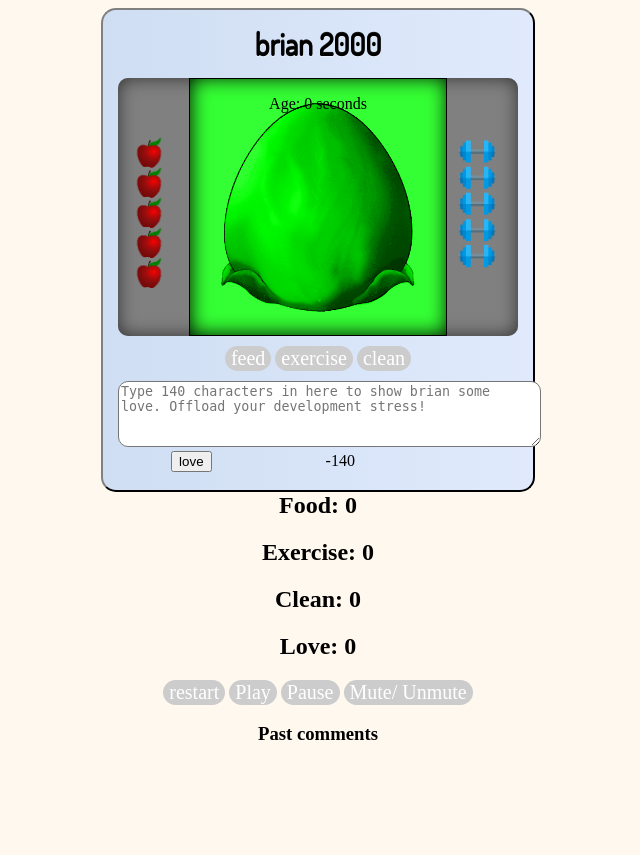
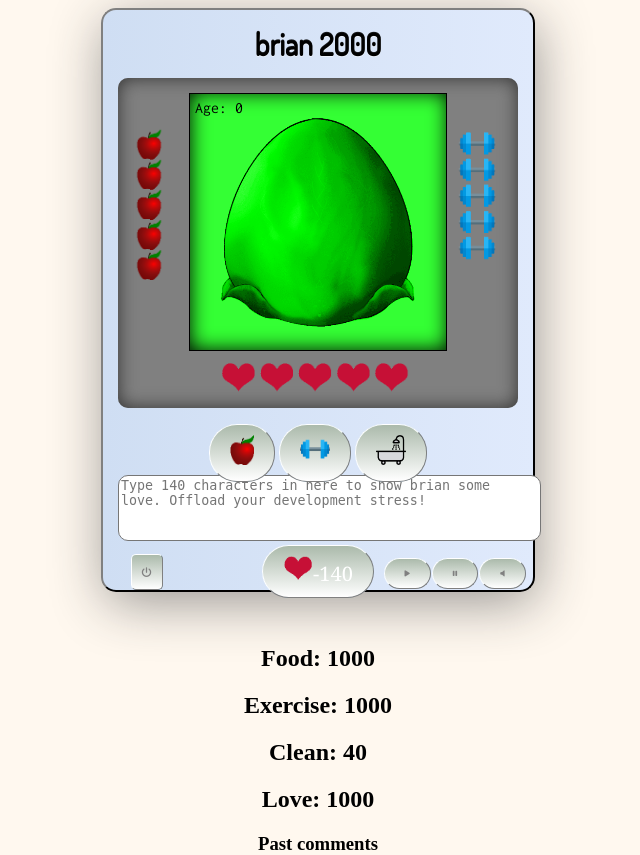
Before and after one commit to gabrielghost/WDI-PROJECT-1, a PHP site: page / in a window 1280 px wide. Shown: the whole page, without its empty margins (322-962 px from the left). Before the commit the page ends 740 px from the top, so only its background shows below. Run offline with PHP 8.4, Linux system fonts and the light colour scheme; some libraries are stand-ins or nearby versions; some web fonts are replaced.

Commit message:
UI finished enough to present. some UI glitches remain

```diff
--- a/css/style.css
+++ b/css/style.css
@@ -12,7 +12,7 @@
 
 }
 
-button {
+/*button {
     background-color: #ccc;
     -moz-border-radius: 5px;
     -webkit-border-radius: 5px;
@@ -28,18 +28,7 @@
     border: none;
     background:red;
     box-shadow: 0px 0px 1px #777;
-}
-.buttonClean{
-background-image: url('.images/buttons/noun_16560_cc.png');
-}
-.buttonExercise{
-
-}
-.buttonFeed{
-background-image: url('.images/buttons/noun_16557_cc.png');
-width:40px;
-height:40px;
-}
+}*/
 
 img{
   user-drag: none;
@@ -72,6 +61,7 @@
   position: relative;
   top: 0px;
   width: 400px;
+  height: 330px;
   background-color: grey;
     border-radius: 10px;
     -webkit-box-shadow: inset 0px 0px 18px 0px rgba(50, 50, 50, 1);
@@ -82,7 +72,7 @@
 .housing{
 display: absolute;
 width: 400px;
-height: 450px;
+height: 550px;
 background: #ced7e8; /* fallback for old browsers */
 background: -webkit-linear-gradient(to left, #E0EAFC , #CFDEF3); /* Chrome 10-25, Safari 5.1-6 */
 background: linear-gradient(to left, #E0EAFC , #CFDEF3); /* W3C, IE 10+/ Edge, Firefox 16+, Chrome 26+, Opera 12+, Safari 7+ */
@@ -95,6 +85,9 @@
  border-bottom: 2px solid black;
  border-left: 2px solid grey;
  border-top: 2px solid grey;
+ -webkit-box-shadow: 3px 12px 54px -2px rgba(38,42,46,0.48);
+ -moz-box-shadow: 3px 12px 54px -2px rgba(38,42,46,0.48);
+ box-shadow: 3px 12px 54px -2px rgba(38,42,46,0.48);
 }
 .comments{
   list-style: none;
@@ -111,7 +104,48 @@
   top: -200px;
 
 }
+.loveForm{
+  position: relative;
+  top: 67px;
+}
+.auxCont{
+  font-size: 4px;
+  position: relative;
+  top: -35px;
+  left: 120px;
+  padding: 0px;
+      text-align: center;
+      box-shadow:none !important;
+}
+.auxCont button{
+  font-size: 7px;
+  color: grey;
+box-shadow:none !important;
+    text-align: center;
+}
+#restart{
+  position: relative;
+      top: 0px;
+      left: -220px;
+      border-radius: 5px;
+      padding: 10px;
+      font-size: 10px;
+      box-shadow:none !important;
+      text-shadow:none !important;
 
+}
+#loveStat{
+  position: relative;
+  top: 28px;
+  left: 0px;
+  z-index: 1;
+  display: inline;
+  padding: 10px;
+  background-color: none;
+}
+.loveForm button{
+  position: relative;
+}
 #poo1{
   position: relative;
   top: -1px;
@@ -136,34 +170,95 @@
   visibility: hidden;
     display: inline;
 }
+
+button {
+  background: #3498db;
+  background-image: -webkit-linear-gradient(top, #abbaab, #ffffff);
+  background-image: -moz-linear-gradient(top, #abbaab, #ffffff);
+  background-image: -ms-linear-gradient(top, #abbaab, #ffffff);
+  background-image: -o-linear-gradient(top, #abbaab, #ffffff);
+  background-image: linear-gradient(to bottom, #abbaab, #ffffff);
+  border-right: 1px solid grey;
+   border-bottom: 1px solid grey;
+   border-left: 1px solid white;
+   border-top: 1px solid white;
+  -webkit-border-radius: 28;
+  -moz-border-radius: 28;
+  border-radius: 28px;
+  font-family: Georgia;
+  color: #ffffff;
+  font-size: 20px;
+  padding: 10px 20px 10px 20px;
+  text-decoration: none;
+}
+
+button:hover {
+  background: #3cb0fd;
+  background-image: -webkit-linear-gradient(top, #3cb0fd, #3498db);
+  background-image: -moz-linear-gradient(top, #3cb0fd, #3498db);
+  background-image: -ms-linear-gradient(top, #3cb0fd, #3498db);
+  background-image: -o-linear-gradient(top, #3cb0fd, #3498db);
+  background-image: linear-gradient(to bottom, #3cb0fd, #3498db);
+  border-right: 1px solid #3cb0fd;
+   border-bottom: 1px solid #3cb0fd;
+   border-left: 1px solid #aadeff;
+   border-top: 1px solid #aadeff;
+}
+
 .buttonInputs{
   margin: 10px 0;
+  display: inline;
+  position: relative;
+  top: -107px;
 }
 .screen.living p{
   padding: 5px;
   margin: 0 auto;
   text-align: left;
 }
+.screen.living p
+input[type=submit] {
+  position:relative !important;
+  left:-50px !important;
+  top:0px !important;
+  }
+.screen.start p{
+  padding: 5px;
+  margin: 0 auto;
+  text-align: left;
+}
+.screen.start p
 input[type=submit] {
   position:relative !important;
   left:-50px !important;
   top:0px !important;
   }
 .characterCounter{
-  margin: 0 60px;
+  /*margin: 0 60px;*/
   text-align: center;
+  position: relative;
+/*top: -30px;
+left: 165px;*/
+    margin: auto;
 }
 textarea{
   border-radius: 10px;
+      resize: none;
 }
 .avatar{
   position: relative;
   top: 215px;
   left: 20px;
 }
-
+p{
+  font-family: 'Inconsolata';
+}
 .living {
   background-image: url('../images/cartoon_natural_landscape_vector_278572.jpg');
+}
+
+#cleanGif {
+  background-image: url('../gifs/chick/duck_wash.gif');
 }
 
 .death {
@@ -176,7 +271,7 @@
 
 .screen{
   position: relative;
-  top: 0px;
+  top: 15px;
   height: 256px;
   width: 256px;
   background-color: none;
--- a/index.html
+++ b/index.html
@@ -9,7 +9,9 @@
   })();
   </script> -->
   <title>brian_2000</title>
+  <script src="https://use.fontawesome.com/74a1eb65a6.js"></script>
   <script src="https://ajax.googleapis.com/ajax/libs/jquery/2.1.3/jquery.min.js"></script>
+  <link href="https://fonts.googleapis.com/css?family=Inconsolata|VT323" rel="stylesheet">
   <script type="text/javascript" src="js/app.js"></script>
   <link href="https://fonts.googleapis.com/css?family=Merriweather" rel="stylesheet">
   <link href="https://fonts.googleapis.com/css?family=Dosis|Molle:400i" rel="stylesheet">
@@ -28,34 +30,39 @@
         <img class="avatar" src="" alt="" height="200">
         <!-- <img class="incubating" src="" alt="" width="256" height="256"> -->
       </div>
-      <p>Age: <time>0</time> seconds<p>
+      <p>Age: <time>0</time></p>
       <img id="poo1" src="./images/poo.png" alt="" height="50">
       <img id="poo2" src="./images/poo.png" alt="" height="50">
       <img id="poo3" src="./images/poo.png" alt="" height="50">
       <img id="foodstat" src="./images/foodstat/5apples.png" alt="" height="200">
       <img id="exerciseStat" src="./images/exerciseStat/dumbell5.png" alt="" height="140">
-    </div>
+      <img id="loveStat" src="./images/loveStat/love5.png" alt="" height="30">
+
+  </div>
   </div>
     </div>
+    <form class="loveForm">
+      <textarea placeholder="Type 140 characters in here to show brian some love. Offload your development stress!" id="loveChat" rows="4" cols="50"></textarea><button type="submit" value="love"><img src="images/loveStat/love-button.png" alt="" height="25"><span class="characterCounter">-140</span></button>
+
+    </form>
     <div class="buttonInputs">
-      <button id="buttonFeed" type="button" name="button">feed</button>
-      <button id="buttonExercise" type="button" name="button">exercise</button>
-      <button id="buttonClean" type="button" name="button">clean</button>
+      <button id="buttonFeed" type="button" name="button"><img src="images/foodstat/applebutton.png" alt="" height="30"></button>
+
+      <button id="buttonExercise" type="button" name="button"><img src="images/exerciseStat/dumbellbutton.png" alt="" height="30"></button>
+      <button id="buttonClean" type="button" name="button"><img src="images/showerbutton.png" alt="" height="30"></button>
     </div>
-    <form class="loveForm">
-      <textarea placeholder="Type 140 characters in here to show brian some love. Offload your development stress!" id="loveChat" rows="4" cols="50"></textarea><input type="submit" value="love">
-      <span class="characterCounter">-140</span>
-    </form>
+    <div class="auxCont">
+      <button id="restart" type="button" name="button"><i class="fa fa-power-off" aria-hidden="true"></i></button>
+      <audio id="player" src="audio/brian.mp3" type="audio/mpeg"></audio>
+      <button id="audioControl1" onclick="document.getElementById('player').play()"><i class="fa fa-play" aria-hidden="true"></i></button>
+      <button id="audioControl2" onclick="document.getElementById('player').pause()"><i class="fa fa-pause" aria-hidden="true"></i></button>
+      <button id="audioControl3" onclick="document.getElementById('player').muted=!document.getElementById('player').muted"><i class="fa fa-volume-off" aria-hidden="true"></i></button>
+    </div>
     <h2>Food: <span class="food">0</span></h2>
     <h2>Exercise: <span class="exercise">0</span></h2>
     <h2>Clean: <span class="clean">0</span></h2>
     <h2>Love: <span class="love">0</span></h2>
-    <button type="button" name="button">restart</button>
 
-    <audio id="player" src="audio/brian.mp3" type="audio/mpeg"></audio>
-    <button onclick="document.getElementById('player').play()">Play</button>
-    <button onclick="document.getElementById('player').pause()">Pause</button>
-    <button onclick="document.getElementById('player').muted=!document.getElementById('player').muted">Mute/ Unmute</button>
 
     <div class="commentHistory">
       <div class="commentsHeader">
@@ -99,7 +106,7 @@
             <div class="email">
               <textarea id = "myTextArea"
               rows = "3"
-              cols = "38">Let me know your problems!</textarea>
+              cols = "50">Let me know your problems!</textarea>
               <button type="submit" name="button">submit</button>
             </div>
           </div>
--- a/js/app.js
+++ b/js/app.js
@@ -2,23 +2,25 @@
 
 Brian.start = function start() {
   $( 'button' ).on( 'click', function(e) {
-    var buttonPress = e.target.innerHTML;
+    console.log('button clicked');
+    var buttonPress = e.target.id;
     switch(buttonPress) {
-      case 'feed':
+      case 'buttonFeed':
         console.log('feed');
         Brian.feed();
         Brian.foodStat();
         break;
-      case 'exercise':
+      case 'buttonExercise':
         Brian.train();
         Brian.exerciseStat();
         console.log('exercise');
         break;
-      case 'clean':
+      case 'buttonClean':
         console.log('clean');
         Brian.wash();
         break;
       case 'restart':
+        console.log('restart clicked');
         var restartAlert = confirm('are you sure you want to abort your wonderful chick and just like a phoenix spawn another?');
         if (restartAlert === true){
           console.log('restart');
@@ -37,10 +39,13 @@
     };
     if(this.$loveFormEntry.text.length>140){
       this.$ol = $('.comments');
+      this.userinput = localStorage.userinput;
       this.$loveFormEntry = '<li>'+new Date()+'<br>'+$('textarea').val()+'<li>';
       Brian.luv();
       this.$ol.prepend(this.$loveFormEntry);
+      this.userinput.prepend(this.$loveFormEntry);
       $('textarea').val('');
+      $('characterCounter').val('-140');
     }
   });
 
@@ -56,21 +61,42 @@
   });
 
 
+  Brian.hatchExecuted = false;
   //hatching function
   //display no attributes for length of time hatching
   // display incubating egg gif on screen
   // have incubation last between 1-15 minutes (seconds)
 
   Brian.hatch = function() {
-
     if (parseInt(this.conceptionTimeInSeconds())>(5)){
-      console.log(this.conceptionTimeInSeconds());
+      // if (!Brian.hatchExecuted) {
+      //   Brian.hatchExecuted = true;
+      console.log('pump');
       this.$screen = $('.screen');
       this.$screen.removeClass('start');
-      // this.$screen.css('background-image', '../images/cartoon_natural_landscape_vector_278572.jpg');
       this.$screen.addClass('living');
-      this.$avatar = $('.avatar');
-      this.$avatar.attr('src','./gifs/chick/idle3.gif');
+      // this.newAttributes();
+      Brian.animate(1);
+    }
+
+  };
+
+  Brian.animate = function animate(x){
+    this.$avatar = $('.avatar');
+    this.$idle = this.$avatar.attr('src','./gifs/chick/idle3.gif');
+    this.$revert = function(){
+      this.$screen.removeAttr('id', 'cleanGif');
+      this.$idle;
+    };
+    if (x===1){
+      this.$idle;
+    } if (x===2){
+      this.$avatar.attr('src','./gifs/chick/windsurfing.gif');
+      setTimeout(this.$idle, 3000);
+    }if (x===3){
+      this.$avatar.attr('src','');
+      this.$screen.attr('id', 'cleanGif');
+      setTimeout(this.$revert(), 3000);
     }
   };
 
@@ -96,9 +122,10 @@
 };
 
 Brian.newGame = function(){
+  this.$screen = $('.screen');
+  this.$avatar = $('.avatar');
   Brian.hidePoo();
-  this.$screen.removeClass('living');
-  this.$screen.removeClass('death');
+  Brian.hatchExecuted = false;
   this.$screen.addClass('start');
   this.$avatar.attr('src','');
   this.newAttributes();
@@ -106,11 +133,14 @@
   this.save();
   Brian.valuePush();
   Brian.hatch();
-  Brian.hidePoo();
+  this.displayAge();
+  Brian.heartBeat = setInterval(this.live.bind(this), this.interval);
+  this.$screen.removeClass('living');
+  this.$screen.removeClass('death');
 };
 
 Brian.newAttributes= function newAttributes(){
-  this.interval  = 1000;
+  this.interval  = 5000;
   this.food      = 1000;
   this.exercise  = 1000;
   this.love      = 1000;
@@ -140,13 +170,15 @@
   if (((parseInt(this.food)||parseInt(this.love)||parseInt(this.exercise))<50)||(parseInt(this.clean) < 10)){
     console.log('deathCheck qualified1');
     if (Math.random()>0.98){
+      clearInterval(Brian.heartBeat);
+      this.$avatar.attr('src','');
       var deathAudio = new Audio('./audio/8-bit Chopin Funeral March.mp3');
       deathAudio.play();
       // var $screen = $('.screen');
       // $screen.html('<img class="avatar" src="./gifs/chick_death.gif" alt="" height = "200" width = "200">');
       $('.screen, .living').toggleClass('living').toggleClass('death');
       var past = confirm('brian has died would you like to restart?');
-      clearInterval(Brian.heartBeat);
+
       setTimeout(function() {
         if (past !== true){
           Brian.newGame();
@@ -155,7 +187,7 @@
           Brian.newGame();
         }
         deathAudio.pause();
-      }, 1000);
+      }, 30000);
 
     }
   }
@@ -172,11 +204,13 @@
     this.food =Math.floor(this.food*(Math.random()/6+0.8));
     this.love =Math.floor(this.love*(Math.random()/6+0.8));
     this.clean = Math.floor(this.clean*(Math.random()/6+0.8));
+    Brian.animate(2);
   } else {
     this.exercise =Math.floor(this.exercise+100);
     this.food =Math.floor(this.food*(Math.random()/6+0.8));
     this.love =Math.floor(this.love*(Math.random()/6+0.8));
     this.clean = Math.floor(this.clean*(Math.random()/4+0.7));
+    Brian.animate(2);
   }
   Brian.valuePush();
 };
@@ -191,6 +225,7 @@
   }
   Brian.valuePush();
   Brian.hidePoo();
+  Brian.animate(3);
 };
 
 Brian.luv = function(){
@@ -222,6 +257,7 @@
   this.cleanMess();
   this.loveDecay();
   this.deathCheck();
+  this.loveStat();
   this.hatch();
   this.foodStat();
   this.exerciseStat();
@@ -230,11 +266,12 @@
 };
 
 Brian.cleanMess = function cleanMess() {
-  if (parseInt(30)>=parseInt(this.clean) && parseInt(this.clean)>=parseInt(20)){
+  var $screen = $('.screen');
+  if (parseInt(30)>=parseInt(this.clean) && parseInt(this.clean)>=parseInt(20) && (!$screen.hasClass('start'))){
     Brian.showPoo(1);
-  }else if (parseInt(20)>parseInt(this.clean) && parseInt(this.clean)>=parseInt(10)){
+  }else if (parseInt(20)>parseInt(this.clean) && parseInt(this.clean)>=parseInt(10)&&(!$screen.hasClass('start'))){
     Brian.showPoo(2);
-  } else if (parseInt(this.clean)<parseInt(10)){
+  } else if (parseInt(this.clean)<parseInt(10)&& (!$screen.hasClass('start'))){
     Brian.showPoo(3);
   }
 };
@@ -297,6 +334,28 @@
 };
 Brian.saveLastSeen = function saveLastSeen() {
   this.lastSeen = new Date().getTime();
+};
+Brian.loveStat = function loveStat() {
+  if (parseInt(1000)>=parseInt(this.love) && parseInt(this.love)>=parseInt(800)){
+    console.log('loveStat 5 working');
+    Brian.showloveStat(5);
+  }else if (parseInt(800)>parseInt(this.love) && parseInt(this.love)>=parseInt(600)){
+    console.log('loveStat 4 working');
+    Brian.showloveStat(4);
+  }else if (parseInt(600)>parseInt(this.love) && parseInt(this.love)>=parseInt(400)){
+    console.log('loveStat 3 working');
+    Brian.showloveStat(3);
+  }else if (parseInt(400)>parseInt(this.love) && parseInt(this.love)>=parseInt(200)){
+    console.log('loveStat 2 working');
+    Brian.showloveStat(2);
+  }else if (parseInt(200)>parseInt(this.love) && parseInt(this.love)>=parseInt(0)){
+    console.log('loveStat 1 working');
+    Brian.showloveStat(1);
+  }
+};
+
+Brian.showloveStat = function showloveStat(f) {
+  $('#loveStat').attr('src','./images/loveStat/love'+f+'.png');
 };
 
 Brian.foodDecay = function() {
```
Also changed, not shown: gifs/chick/windsurfing.gif (added), images/exerciseStat/dumbellbutton.png (added), images/foodstat/applebutton.png (added), images/loveStat/love-button.png (added), images/loveStat/love1.png (added), images/loveStat/love2.png (added), images/loveStat/love3.png (added), images/loveStat/love4.png (added), images/loveStat/love5.png (added), images/showerbutton.png (added), 3 other files.
